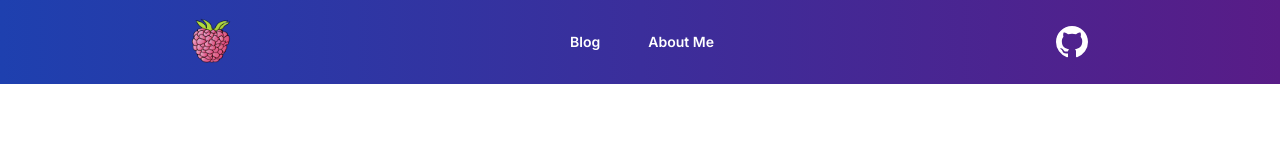
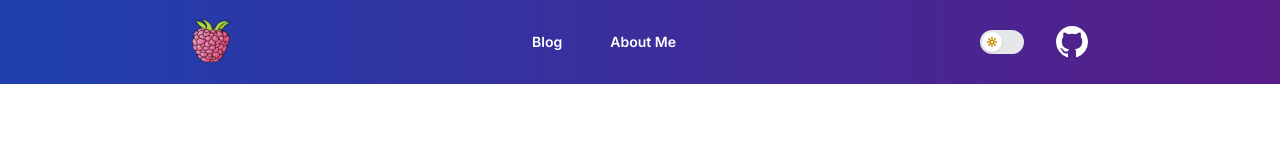
Before and after one commit to petomalina/site, a Next.js app: page / in a window 1280 px wide. Shown: the top 160 px of the page. Built offline with nearby package versions, Linux system fonts and the light colour scheme.

Commit message:
feat(darkmode): add night switch

```diff
--- a/app/HeaderMenu.tsx
+++ b/app/HeaderMenu.tsx
@@ -1,7 +1,5 @@
-
-import { Bars3Icon, XMarkIcon } from '@heroicons/react/24/outline'
-import Link from 'next/link'
 import Image from 'next/image'
+import NightSwitch from './NightSwitch'
 
 const navigation = [
   { name: 'Blog', href: '/' },
@@ -9,7 +7,6 @@ const navigation = [
 ]
 
 export default function HeaderMenu() {
-
   return (
     <header className="bg-gradient-to-r from-blue-800 to-purple-900">
       <nav className="mx-auto flex max-w-2xl lg:max-w-4xl items-center justify-between py-6 px-6 md:px-0" aria-label="Global">
@@ -27,11 +24,14 @@ export default function HeaderMenu() {
             </a>
           ))}
         </div>
-        <a href="https://github.com/petomalina" target="_blank">
-          <svg height="32" aria-hidden="true" viewBox="0 0 16 16" version="1.1" width="32" data-view-component="true" className="fill-white">
-            <path d="M8 0c4.42 0 8 3.58 8 8a8.013 8.013 0 0 1-5.45 7.59c-.4.08-.55-.17-.55-.38 0-.27.01-1.13.01-2.2 0-.75-.25-1.23-.54-1.48 1.78-.2 3.65-.88 3.65-3.95 0-.88-.31-1.59-.82-2.15.08-.2.36-1.02-.08-2.12 0 0-.67-.22-2.2.82-.64-.18-1.32-.27-2-.27-.68 0-1.36.09-2 .27-1.53-1.03-2.2-.82-2.2-.82-.44 1.1-.16 1.92-.08 2.12-.51.56-.82 1.28-.82 2.15 0 3.06 1.86 3.75 3.64 3.95-.23.2-.44.55-.51 1.07-.46.21-1.61.55-2.33-.66-.15-.24-.6-.83-1.23-.82-.67.01-.27.38.01.53.34.19.73.9.82 1.13.16.45.68 1.31 2.69.94 0 .67.01 1.3.01 1.49 0 .21-.15.45-.55.38A7.995 7.995 0 0 1 0 8c0-4.42 3.58-8 8-8Z"></path>
-          </svg>
-        </a>
+        <div className="flex items-center gap-8">
+          <NightSwitch />
+          <a href="https://github.com/petomalina" target="_blank">
+            <svg height="32" aria-hidden="true" viewBox="0 0 16 16" version="1.1" width="32" data-view-component="true" className="fill-white">
+              <path d="M8 0c4.42 0 8 3.58 8 8a8.013 8.013 0 0 1-5.45 7.59c-.4.08-.55-.17-.55-.38 0-.27.01-1.13.01-2.2 0-.75-.25-1.23-.54-1.48 1.78-.2 3.65-.88 3.65-3.95 0-.88-.31-1.59-.82-2.15.08-.2.36-1.02-.08-2.12 0 0-.67-.22-2.2.82-.64-.18-1.32-.27-2-.27-.68 0-1.36.09-2 .27-1.53-1.03-2.2-.82-2.2-.82-.44 1.1-.16 1.92-.08 2.12-.51.56-.82 1.28-.82 2.15 0 3.06 1.86 3.75 3.64 3.95-.23.2-.44.55-.51 1.07-.46.21-1.61.55-2.33-.66-.15-.24-.6-.83-1.23-.82-.67.01-.27.38.01.53.34.19.73.9.82 1.13.16.45.68 1.31 2.69.94 0 .67.01 1.3.01 1.49 0 .21-.15.45-.55.38A7.995 7.995 0 0 1 0 8c0-4.42 3.58-8 8-8Z"></path>
+            </svg>
+          </a>
+        </div>
       </nav>
     </header>
   )
--- /dev/null
+++ b/app/NightSwitch.tsx
@@ -0,0 +1,72 @@
+"use client";
+
+import { Switch } from '@headlessui/react';
+import { useEffect, useState } from 'react';
+
+export default function NightSwitch() {
+    const [enabled, setEnabled] = useState(false);
+
+    useEffect(() => {
+        // the night mode is determined based on these rules:
+        // 1. if the user has already set the night mode, use that
+        // 2. if the user has system preferences set to dark mode, use dark mode
+        // 3. otherwise use light mode
+        const nightModeStored = localStorage.getItem('night-mode');
+        if (nightModeStored) {
+            setEnabled(nightModeStored === 'true');
+        } else if (window.matchMedia && window.matchMedia('(prefers-color-scheme: dark)').matches) {
+            setEnabled(true);
+            localStorage.setItem('night-mode', 'true');
+        }
+    }, []);
+
+    // set the night mode and store it in local storage
+    const setEnabledAndStore = (enabled: boolean) => {
+        setEnabled(enabled);
+        localStorage.setItem('night-mode', enabled.toString());
+    };
+
+    return (
+        <Switch
+            checked={enabled}
+            onChange={setEnabledAndStore}
+            className={
+                (enabled ? 'bg-indigo-600' : 'bg-gray-200') +
+                ' relative inline-flex h-6 w-11 flex-shrink-0 cursor-pointer rounded-full border-2 border-transparent transition-colors duration-200 ease-in-out focus:outline-none focus:ring-2 focus:ring-indigo-600 focus:ring-offset-2'
+            }
+        >
+            <span className="sr-only">Use setting</span>
+            <span
+                className={
+                    (enabled ? 'translate-x-5' : 'translate-x-0') +
+                    ' pointer-events-none relative inline-block h-5 w-5 transform rounded-full bg-white shadow ring-0 transition duration-200 ease-in-out'
+                }
+            >
+                <span
+                    className={
+                        (enabled ? 'opacity-0 duration-100 ease-out' : 'opacity-100 duration-200 ease-in') +
+                        ' absolute inset-0 flex h-full w-full items-center justify-center transition-opacity'
+                    }
+                    aria-hidden="true"
+                >
+                    <svg xmlns="http://www.w3.org/2000/svg" fill="none" viewBox="0 0 24 24" stroke-width="3" stroke="currentColor" className="w-3 h-3 text-yellow-600">
+                        <path stroke-linecap="round" stroke-linejoin="round" d="M12 3v2.25m6.364.386l-1.591 1.591M21 12h-2.25m-.386 6.364l-1.591-1.591M12 18.75V21m-4.773-4.227l-1.591 1.591M5.25 12H3m4.227-4.773L5.636 5.636M15.75 12a3.75 3.75 0 11-7.5 0 3.75 3.75 0 017.5 0z" />
+                    </svg>
+
+                </span>
+                <span
+                    className={
+                        (enabled ? 'opacity-100 duration-200 ease-in' : 'opacity-0 duration-100 ease-out') +
+                        ' absolute inset-0 flex h-full w-full items-center justify-center transition-opacity'
+                    }
+                    aria-hidden="true"
+                >
+                    <svg xmlns="http://www.w3.org/2000/svg" fill="none" viewBox="0 0 24 24" stroke-width="2.5" stroke="currentColor" className="w-3 h-3 text-indigo-600">
+                        <path stroke-linecap="round" stroke-linejoin="round" d="M21.752 15.002A9.718 9.718 0 0118 15.75c-5.385 0-9.75-4.365-9.75-9.75 0-1.33.266-2.597.748-3.752A9.753 9.753 0 003 11.25C3 16.635 7.365 21 12.75 21a9.753 9.753 0 009.002-5.998z" />
+                    </svg>
+
+                </span>
+            </span>
+        </Switch>
+    )
+}
```
